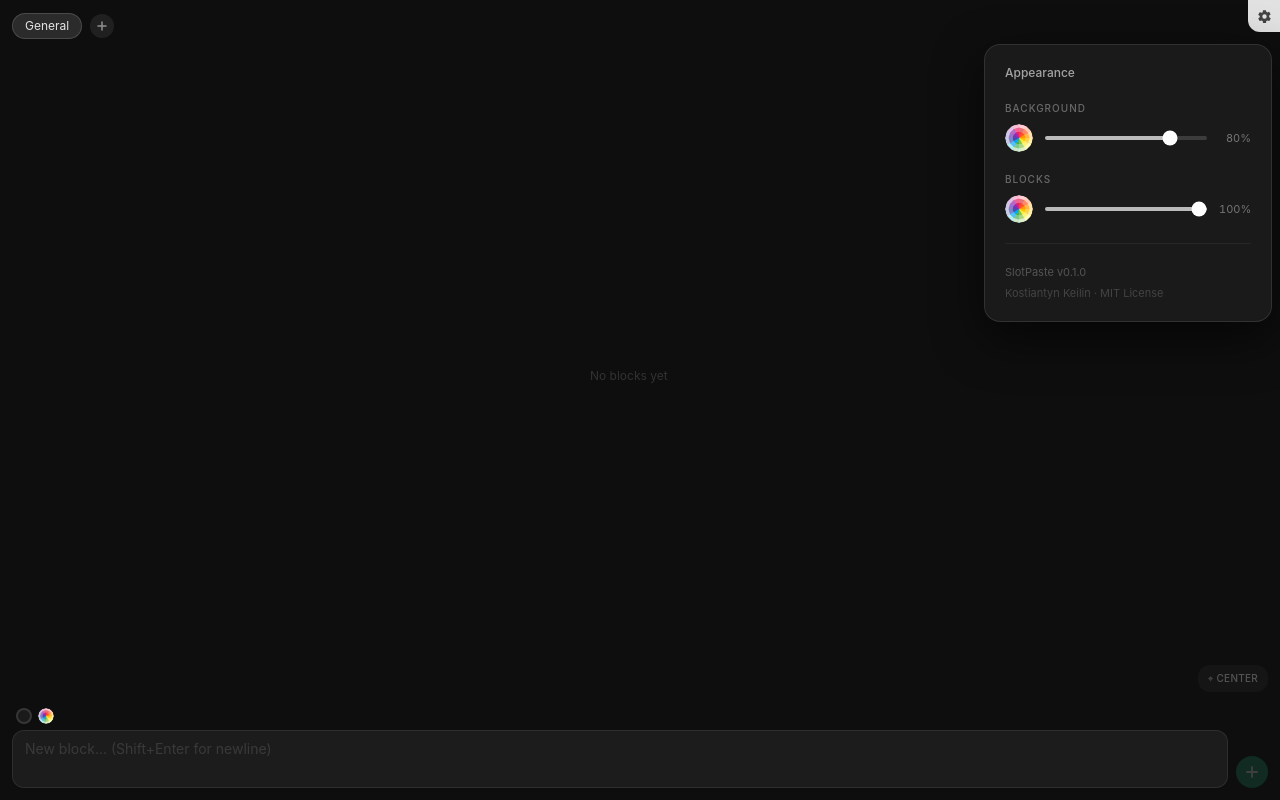
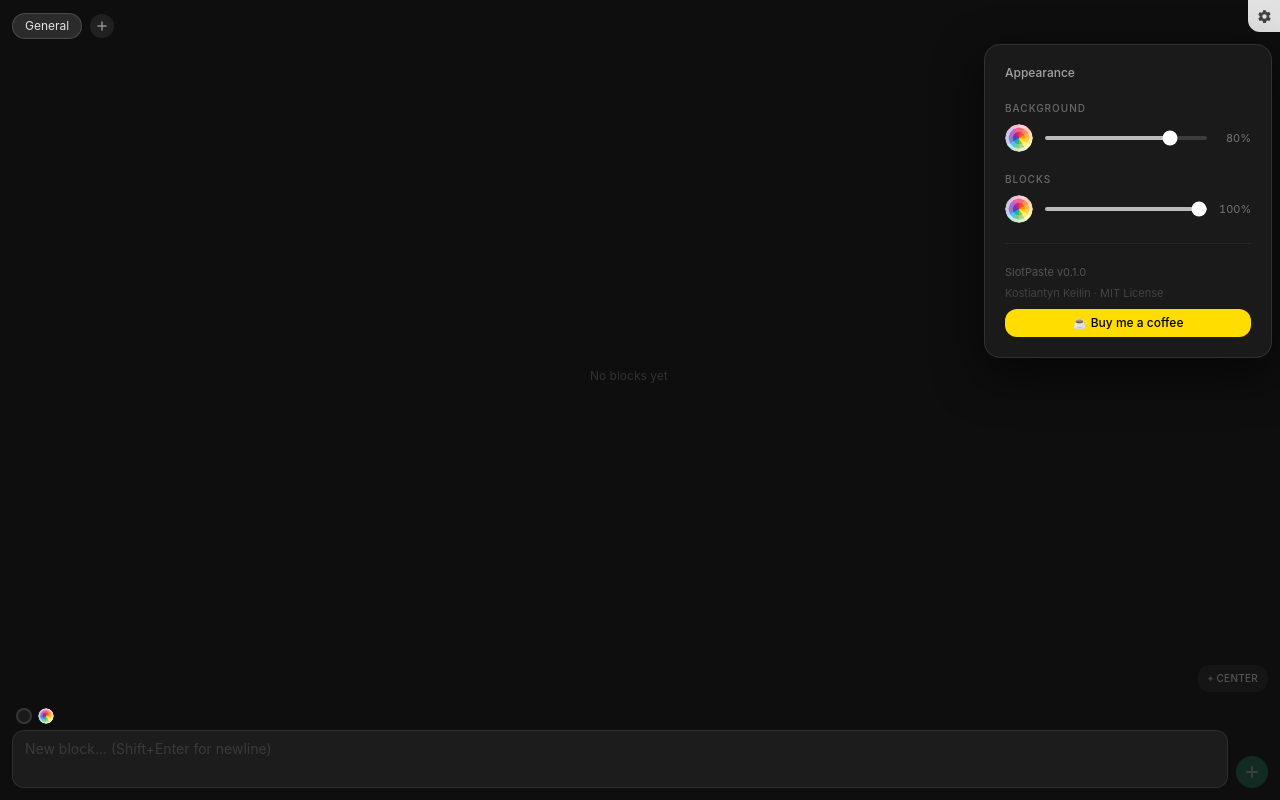
Before and after one commit to KKeylin/slotpaste, a React (Vite) app: page / in a window 1280 px wide. Both pictures are taken after a click on the button 1264 px from the left and 16 px from the top of the page. Built offline with nearby package versions, Linux system fonts and the light colour scheme.

Commit message:
Add Buy Me a Coffee link to settings panel

```diff
--- a/src/components/SettingsPanel.tsx
+++ b/src/components/SettingsPanel.tsx
@@ -113,6 +113,7 @@ export default function SettingsPanel({ isOpen, appearance, onChange, onClose }:
 
           <div style={{ borderTop: '1px solid rgba(255,255,255,0.06)' }} />
 
+          <div className="flex flex-col gap-2">
             <div className="flex flex-col gap-1">
               <span className="text-[11px]" style={{ color: 'rgba(255,255,255,0.25)' }}>
                 SlotPaste v{VERSION}
@@ -121,6 +122,16 @@ export default function SettingsPanel({ isOpen, appearance, onChange, onClose }:
                 Kostiantyn Keilin · MIT License
               </span>
             </div>
+            <a
+              href="https://buymeacoffee.com/kkeylin"
+              target="_blank"
+              rel="noreferrer"
+              className="flex items-center justify-center gap-1.5 px-3 py-1.5 rounded-xl text-xs font-medium transition-opacity hover:opacity-80"
+              style={{ backgroundColor: '#FFDD00', color: '#000' }}
+            >
+              ☕ Buy me a coffee
+            </a>
+          </div>
         </motion.div>
       )}
     </AnimatePresence>,
```
Lines whose indentation alone changed are shown as unchanged.
